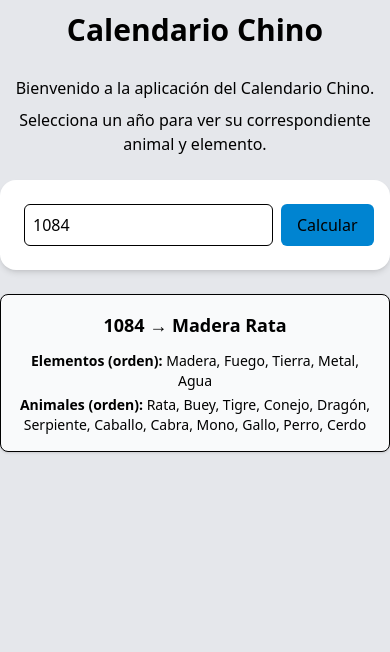
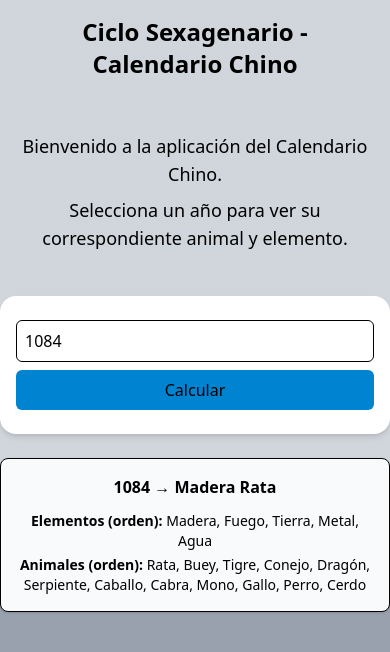
Before and after one commit to joaub/calendario-chino, a React (Vite) app: page / in a window 390 px wide. Both pictures are taken after a click on the button "Calcular". Shown: the top 652 px of the page. Built offline with nearby package versions, Linux system fonts and the light colour scheme.

Commit message:
haciendolo responsivo

```diff
--- a/index.html
+++ b/index.html
@@ -4,7 +4,7 @@
     <meta charset="UTF-8" />
     <link rel="icon" type="image/svg+xml" href="/vite.svg" />
     <meta name="viewport" content="width=device-width, initial-scale=1.0" />
-    <title>Calendario chino</title>
+    <title>Ciclo sexagenario-Calendario chino</title>
   </head>
   <body>
     <div id="root"></div>
--- a/src/App.jsx
+++ b/src/App.jsx
@@ -24,7 +24,7 @@ function App() {
 
 
   function getYearSexagenary(year) {
-    const base = "1984"//inicio madera rata
+    const base = "1084"//inicio madera rata
     let cicloAnimal = (year - base) % 12;
     let cicloElemento = Math.floor((year - base) % 10 / 2);
 
@@ -48,18 +48,21 @@ function App() {
 
   return (
     <>
-    <div className='bg-gray-200 h-screen h-full text-black'>
+    <div className='min-h-screen w-full bg-gradient-to-b from-gray-300 from-60% to-gray-400 to-40% text-black flex flex-col'>
 
-      <h1 className="text-3xl font-bold text-center mb-4 p-3">Calendario Chino</h1>
-      <p className="text-center mb-2">
+      <h1 className="text-2xl sm:text-3xl md:text-4xl font-bold text-center mb-4 p-4">Ciclo Sexagenario - Calendario Chino</h1>
+
+      <section className='p-5'>
+      <p className="text-center text-lg sm:text-xl mb-2">
         Bienvenido a la aplicación del Calendario Chino.
       </p>
-      <p className="text-center mb-6">
+      <p className="text-center text-lg sm:text-xl mb-6">
         Selecciona un año para ver su correspondiente animal y elemento.
       </p>
+      </section>
 
-      <div className="max-w-md mx-auto bg-white p-6 rounded-2xl shadow-md space-y-4">
-        <div className="flex gap-2">
+      <div className="max-w-md w-full mx-auto bg-white p-6 rounded-2xl shadow-md space-y-4 px-4">
+        <div className="flex flex-col sm:flex-row gap-2">
           <input
             type="number"
             value={yearInput}
@@ -77,7 +80,7 @@ function App() {
                 setYearConfirmed(null);
               }
             }}
-            className="px-4 py-2 bg-sky-600 rounded-md hover:bg-sky-700 transition"
+            className="px-4 py-2 bg-sky-600 rounded-md hover:bg-sky-700 transition cursor-pointer"
           >
             Calcular
           </button>
@@ -91,15 +94,15 @@ function App() {
       </div>
 
       {confirmedResult ? (
-        <div className="max-w-md mx-auto mt-6 p-4 bg-gray-50 border rounded-lg shadow-sm space-y-3 text-center">
-          <p className="text-lg">
+        <div className="max-w-md w-full mx-auto mt-6 p-4 bg-gray-50 border rounded-lg shadow-sm space-y-3 text-center">
+          <p className="text-base sm:text-lg">
             <span className="font-semibold">{yearConfirmed}</span> →{" "}
             <span className="font-bold">
               {confirmedResult.elemento} {confirmedResult.animal}
             </span>
           </p>
 
-          <div className="text-sm  space-y-1">
+          <div className="text-sm sm:text-base space-y-1">
             <p>
               <strong>Elementos (orden):</strong> {elementos.join(", ")}
             </p>
@@ -109,7 +112,7 @@ function App() {
           </div>
         </div>
       ) : (
-        <p className="text-center  mt-6">
+        <p className="text-center  mt-6 px-4">
           Introduce un año válido (número entero).
         </p>
       )}
```
